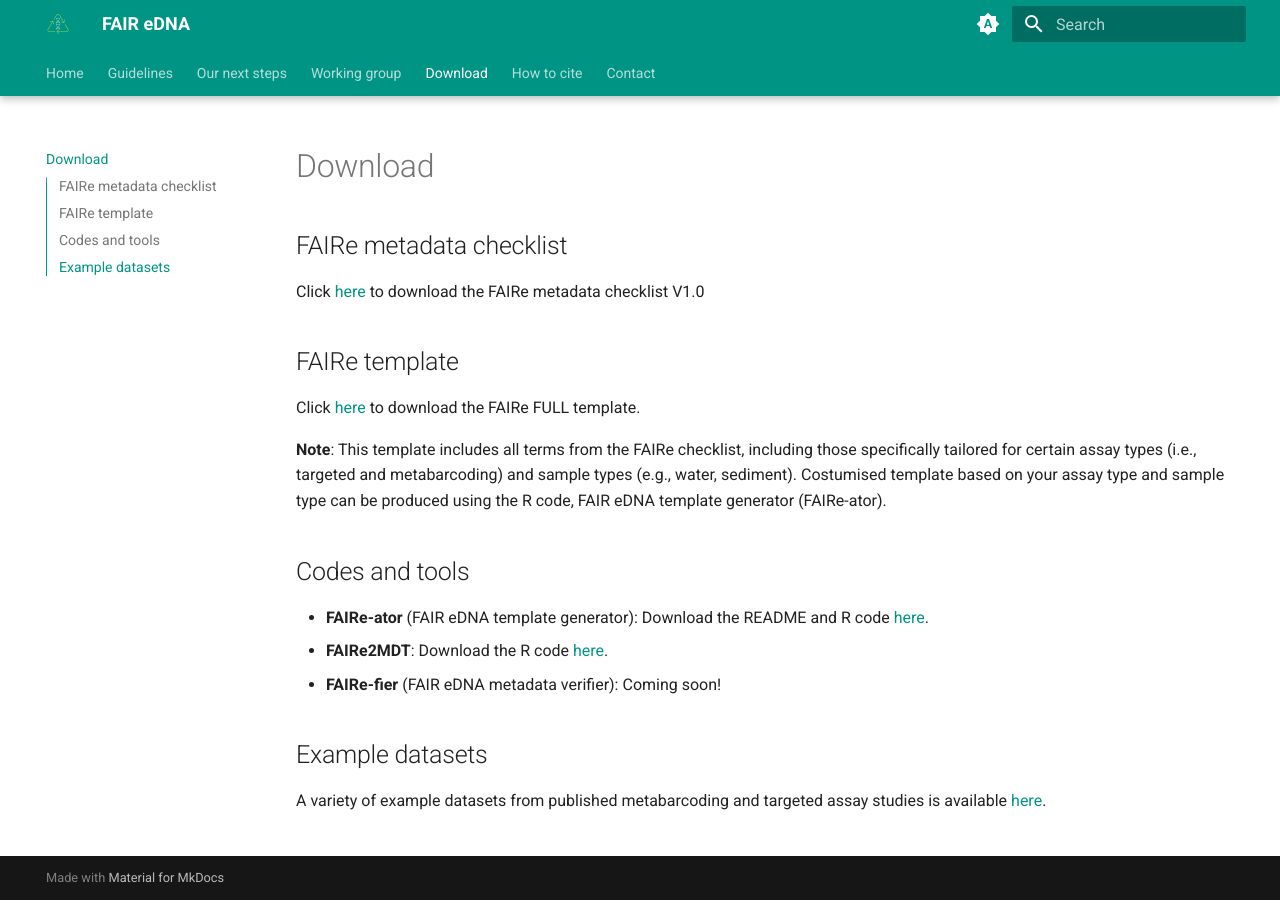
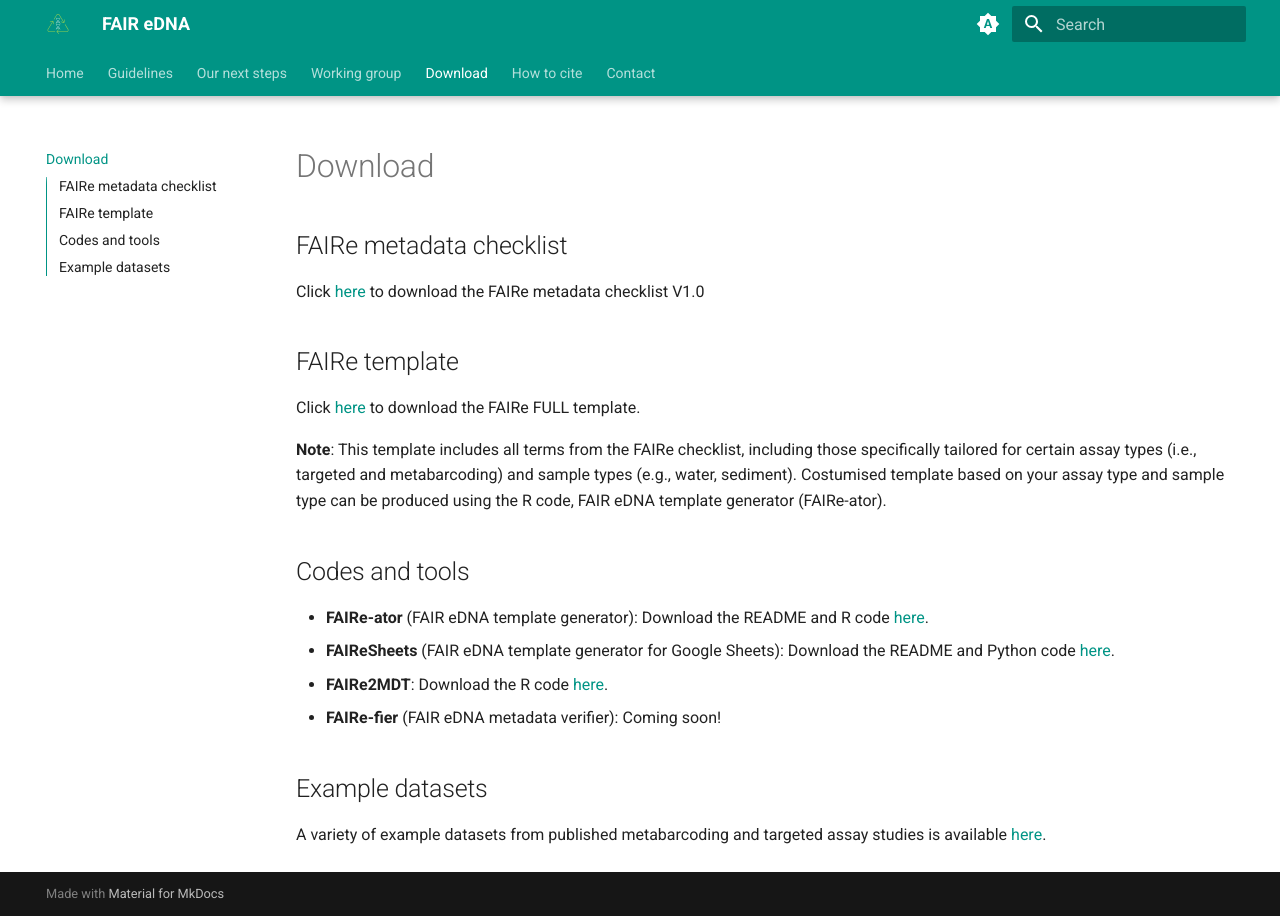
Before and after one commit to FAIR-eDNA/FAIR-eDNA.github.io, an MkDocs documentation site: the page built from docs/download.md, in a window 1280 px wide. Built offline with MkDocs 1.6.1 and Material for MkDocs 9.7.7, drawn with Linux system fonts in a browser that asks for light colours.

Commit message:
Update download.md
Adding FAIReSheets in the list

```diff
--- a/docs/download.md
+++ b/docs/download.md
@@ -9,6 +9,7 @@ Click [here](/checklist/FAIRe_checklist_v1.0_FULLtemplate.xlsx) to download the
 ## Codes and tools
 
 - **FAIRe-ator** (FAIR eDNA template generator): Download the README and R code [here](https://github.com/FAIR-eDNA/FAIRe-ator/blob/main).
+- **FAIReSheets** (FAIR eDNA template generator for Google Sheets): Download the README and Python code [here](https://github.com/aomlomics/fairesheets).
 - **FAIRe2MDT**: Download the R code [here](https://github.com/FAIR-eDNA/FAIRe2MDT/blob/main/FAIRe2MDT.R).
 - **FAIRe-fier** (FAIR eDNA metadata verifier): Coming soon!
 
```
